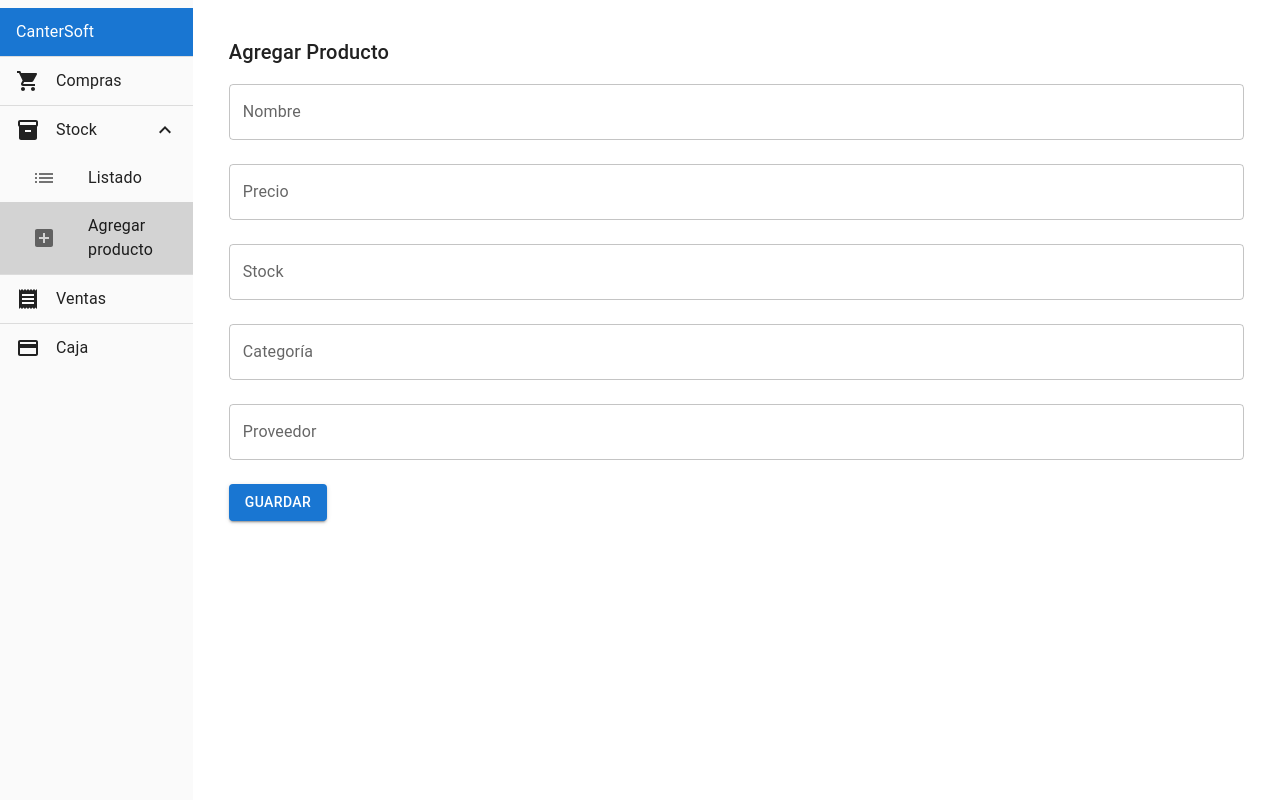
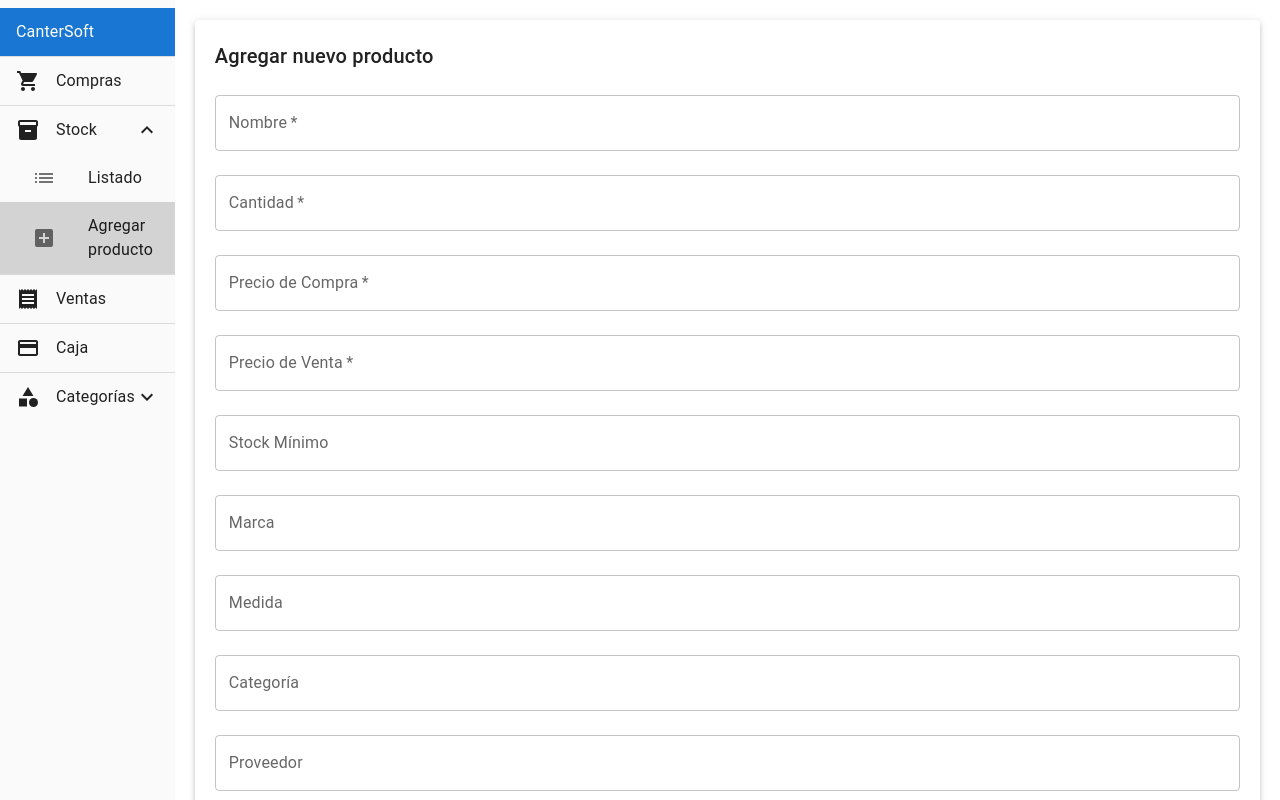
Before and after one commit to vabarrero14/cantersoft, a React (Create React App) app: page /stock/nuevo in a window 1280 px wide. Shown: the top 800 px of the page. Built offline with nearby package versions, Linux system fonts and the light colour scheme.

Commit message:
Se agrega Caterogias de Producto

```diff
--- a/src/components/Content.js
+++ b/src/components/Content.js
@@ -3,6 +3,8 @@ import React from 'react';
 import { Route, Routes } from 'react-router-dom';
 import ProductoList from '../modules/stock/ProductoList';
 import ProductoForm from '../modules/stock/ProductoForm';
+import CategoriaForm from '../modules/categorias/CategoriaForm';
+import CategoriaList from '../modules/categorias/CategoriaList';
 
 const Compras = () => <div>Vista de Compras</div>;
 const Ventas = () => <div>Vista de Ventas</div>;
@@ -17,6 +19,8 @@ const Content = () => {
         <Route path="/caja" element={<Caja />} />
         <Route path="/stock/listado" element={<ProductoList />} />
         <Route path="/stock/nuevo" element={<ProductoForm />} />
+        <Route path="/categorias" element={<CategoriaList />} />
+        <Route path="/categorias/nueva" element={<CategoriaForm />} />
       </Routes>
     </div>
   );
--- a/src/components/Sidebar.js
+++ b/src/components/Sidebar.js
@@ -1,4 +1,3 @@
-// src/components/Sidebar.js
 import React, { useState } from 'react';
 import { Link, useLocation } from 'react-router-dom';
 import {
@@ -7,12 +6,13 @@ import {
 } from '@mui/material';
 import {
   ShoppingCart, Inventory, Receipt, CreditCard,
-  ExpandLess, ExpandMore, List as ListIcon, AddBox
+  ExpandLess, ExpandMore, List as ListIcon, AddBox, Category
 } from '@mui/icons-material';
 
 const Sidebar = () => {
   const location = useLocation();
   const [openStock, setOpenStock] = useState(true);
+  const [openCategorias, setOpenCategorias] = useState(false);
 
   const isActive = (path) =>
     location.pathname === path ? { backgroundColor: '#d3d3d3' } : {};
@@ -36,7 +36,7 @@ const Sidebar = () => {
         </ListItem>
         <Divider />
 
-        {/* Stock (menú desplegable) */}
+        {/* Stock */}
         <ListItem disablePadding>
           <ListItemButton onClick={() => setOpenStock(!openStock)}>
             <Inventory sx={{ marginRight: 2 }} />
@@ -82,6 +82,36 @@ const Sidebar = () => {
             <ListItemText primary="Caja" />
           </ListItemButton>
         </ListItem>
+        <Divider />
+
+        {/* Categorías */}
+        <ListItem disablePadding>
+          <ListItemButton onClick={() => setOpenCategorias(!openCategorias)}>
+            <Category sx={{ marginRight: 2 }} />
+            <ListItemText primary="Categorías" />
+            {openCategorias ? <ExpandLess /> : <ExpandMore />}
+          </ListItemButton>
+        </ListItem>
+        <Collapse in={openCategorias} timeout="auto" unmountOnExit>
+          <List component="div" disablePadding>
+            <ListItemButton
+              component={Link}
+              to="/categorias"
+              sx={{ pl: 4, ...isActive('/categorias') }}
+            >
+              <ListItemIcon><ListIcon /></ListItemIcon>
+              <ListItemText primary="Listado" />
+            </ListItemButton>
+            <ListItemButton
+              component={Link}
+              to="/categorias/nueva"
+              sx={{ pl: 4, ...isActive('/categorias/nueva') }}
+            >
+              <ListItemIcon><AddBox /></ListItemIcon>
+              <ListItemText primary="Agregar" />
+            </ListItemButton>
+          </List>
+        </Collapse>
       </List>
     </div>
   );
--- /dev/null
+++ b/src/modules/categorias/CategoriaForm.js
@@ -0,0 +1,62 @@
+import React, { useState } from 'react';
+import { db } from '../../firebase/config';
+import { collection, addDoc } from 'firebase/firestore';
+import { TextField, Button, Typography, Box } from '@mui/material';
+import { useNavigate } from 'react-router-dom';
+
+const CategoriaForm = () => {
+  const [nombre, setNombre] = useState('');
+  const [descripcion, setDescripcion] = useState('');
+  const navigate = useNavigate();
+
+  const handleSubmit = async (event) => {
+    event.preventDefault();
+
+    if (!nombre) {
+      alert('El nombre de la categoría es obligatorio');
+      return;
+    }
+
+    try {
+      await addDoc(collection(db, 'categorias'), {
+        nombre,
+        descripcion
+      });
+      alert('Categoría agregada con éxito');
+      navigate('/categorias');  // Redirige al listado de categorías
+    } catch (error) {
+      console.error('Error al agregar la categoría:', error);
+      alert('Hubo un error al agregar la categoría');
+    }
+  };
+
+  return (
+    <div style={{ padding: 20 }}>
+      <Typography variant="h5" gutterBottom>
+        Nueva Categoría
+      </Typography>
+      <form onSubmit={handleSubmit}>
+        <Box sx={{ display: 'flex', flexDirection: 'column', gap: 2 }}>
+          <TextField
+            label="Nombre"
+            value={nombre}
+            onChange={(e) => setNombre(e.target.value)}
+            required
+            fullWidth
+          />
+          <TextField
+            label="Descripción"
+            value={descripcion}
+            onChange={(e) => setDescripcion(e.target.value)}
+            fullWidth
+          />
+          <Button variant="contained" type="submit">
+            Guardar Categoría
+          </Button>
+        </Box>
+      </form>
+    </div>
+  );
+};
+
+export default CategoriaForm;
--- /dev/null
+++ b/src/modules/categorias/CategoriaList.js
@@ -0,0 +1,56 @@
+import React, { useEffect, useState } from 'react';
+import { collection, getDocs } from 'firebase/firestore';
+import { db } from '../../firebase/config';
+import {
+  Table, TableBody, TableCell, TableContainer,
+  TableHead, TableRow, Paper, Typography
+} from '@mui/material';
+
+const CategoriaList = () => {
+  const [categorias, setCategorias] = useState([]);
+
+  useEffect(() => {
+    const fetchCategorias = async () => {
+      try {
+        const querySnapshot = await getDocs(collection(db, 'categorias'));
+        const data = querySnapshot.docs.map(doc => ({
+          id: doc.id,
+          ...doc.data()
+        }));
+        setCategorias(data);
+      } catch (error) {
+        console.error('Error al obtener categorías:', error);
+      }
+    };
+
+    fetchCategorias();
+  }, []);
+
+  return (
+    <div style={{ padding: 20 }}>
+      <Typography variant="h5" gutterBottom>
+        Listado de Categorías
+      </Typography>
+      <TableContainer component={Paper}>
+        <Table>
+          <TableHead>
+            <TableRow>
+              <TableCell>Nombre</TableCell>
+              <TableCell>Descripción</TableCell>
+            </TableRow>
+          </TableHead>
+          <TableBody>
+            {categorias.map((cat) => (
+              <TableRow key={cat.id}>
+                <TableCell>{cat.nombre}</TableCell>
+                <TableCell>{cat.descripcion || '-'}</TableCell>
+              </TableRow>
+            ))}
+          </TableBody>
+        </Table>
+      </TableContainer>
+    </div>
+  );
+};
+
+export default CategoriaList;
--- a/src/modules/stock/ProductoForm.js
+++ b/src/modules/stock/ProductoForm.js
@@ -1,52 +1,73 @@
 // src/modules/stock/ProductoForm.js
 import React, { useState } from 'react';
+import { TextField, Button, Paper, Typography } from '@mui/material';
 import { collection, addDoc } from 'firebase/firestore';
 import { db } from '../../firebase/config';
-import { Box, Button, TextField, Typography } from '@mui/material';
 
-const ProductoForm = ({ onSave }) => {
-  const [nombre, setNombre] = useState('');
-  const [precio, setPrecio] = useState('');
-  const [stock, setStock] = useState('');
-  const [categoria, setCategoria] = useState('');
-  const [proveedor, setProveedor] = useState('');
+const ProductoForm = () => {
+  const [producto, setProducto] = useState({
+    nombre: '',
+    cantidad: '',
+    precioCompra: '',
+    precioVenta: '',
+    stockMinimo: '',
+    marca: '',
+    medida: '',
+    observacion: '',
+    categoria: '',
+    proveedor: ''
+  });
+
+  const handleChange = (e) => {
+    setProducto({ ...producto, [e.target.name]: e.target.value });
+  };
 
   const handleSubmit = async (e) => {
     e.preventDefault();
-
-    const nuevoProducto = {
-      nombre,
-      precio: Number(precio),
-      stock: Number(stock),
-      categoria,
-      proveedor
-    };
-
     try {
-      await addDoc(collection(db, 'productos'), nuevoProducto);
-      onSave?.(); // Para refrescar la lista si es necesario
-      setNombre('');
-      setPrecio('');
-      setStock('');
-      setCategoria('');
-      setProveedor('');
+      await addDoc(collection(db, 'productos'), {
+        ...producto,
+        cantidad: parseInt(producto.cantidad),
+        precioCompra: parseFloat(producto.precioCompra),
+        precioVenta: parseFloat(producto.precioVenta),
+        stockMinimo: parseInt(producto.stockMinimo)
+      });
+      alert('Producto agregado con éxito');
+      setProducto({
+        nombre: '',
+        cantidad: '',
+        precioCompra: '',
+        precioVenta: '',
+        stockMinimo: '',
+        marca: '',
+        medida: '',
+        observacion: '',
+        categoria: '',
+        proveedor: ''
+      });
     } catch (error) {
-      console.error('Error al guardar:', error);
+      console.error("Error al guardar:", error);
+      alert('Error al guardar el producto');
     }
   };
 
   return (
-    <Box sx={{ p: 2 }}>
-      <Typography variant="h6">Agregar Producto</Typography>
+    <Paper elevation={3} style={{ padding: 20 }}>
+      <Typography variant="h6" gutterBottom>Agregar nuevo producto</Typography>
       <form onSubmit={handleSubmit}>
-        <TextField label="Nombre" value={nombre} onChange={(e) => setNombre(e.target.value)} fullWidth margin="normal" />
-        <TextField label="Precio" type="number" value={precio} onChange={(e) => setPrecio(e.target.value)} fullWidth margin="normal" />
-        <TextField label="Stock" type="number" value={stock} onChange={(e) => setStock(e.target.value)} fullWidth margin="normal" />
-        <TextField label="Categoría" value={categoria} onChange={(e) => setCategoria(e.target.value)} fullWidth margin="normal" />
-        <TextField label="Proveedor" value={proveedor} onChange={(e) => setProveedor(e.target.value)} fullWidth margin="normal" />
-        <Button type="submit" variant="contained" sx={{ mt: 2 }}>Guardar</Button>
+        <TextField name="nombre" label="Nombre" value={producto.nombre} onChange={handleChange} fullWidth margin="normal" required />
+        <TextField name="cantidad" label="Cantidad" type="number" value={producto.cantidad} onChange={handleChange} fullWidth margin="normal" required />
+        <TextField name="precioCompra" label="Precio de Compra" type="number" value={producto.precioCompra} onChange={handleChange} fullWidth margin="normal" required />
+        <TextField name="precioVenta" label="Precio de Venta" type="number" value={producto.precioVenta} onChange={handleChange} fullWidth margin="normal" required />
+        <TextField name="stockMinimo" label="Stock Mínimo" type="number" value={producto.stockMinimo} onChange={handleChange} fullWidth margin="normal" />
+        <TextField name="marca" label="Marca" value={producto.marca} onChange={handleChange} fullWidth margin="normal" />
+        <TextField name="medida" label="Medida" value={producto.medida} onChange={handleChange} fullWidth margin="normal" />
+        <TextField name="categoria" label="Categoría" value={producto.categoria} onChange={handleChange} fullWidth margin="normal" />
+        <TextField name="proveedor" label="Proveedor" value={producto.proveedor} onChange={handleChange} fullWidth margin="normal" />
+        <TextField name="observacion" label="Observación" value={producto.observacion} onChange={handleChange} fullWidth margin="normal" multiline rows={3} />
+        <Button type="submit" variant="contained" color="primary">Guardar</Button>
       </form>
-    </Box>
+    </Paper>
   );
 };
 
```
